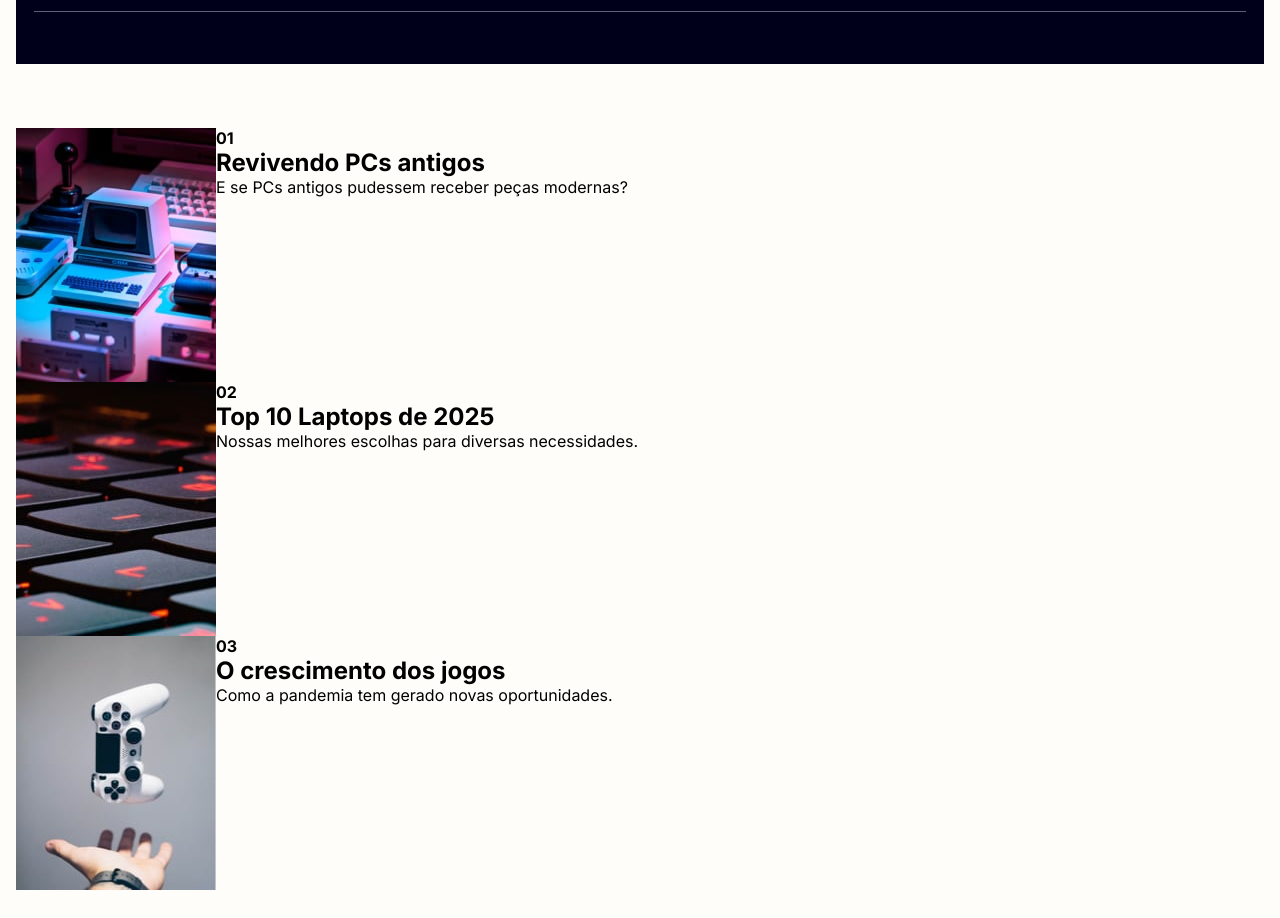
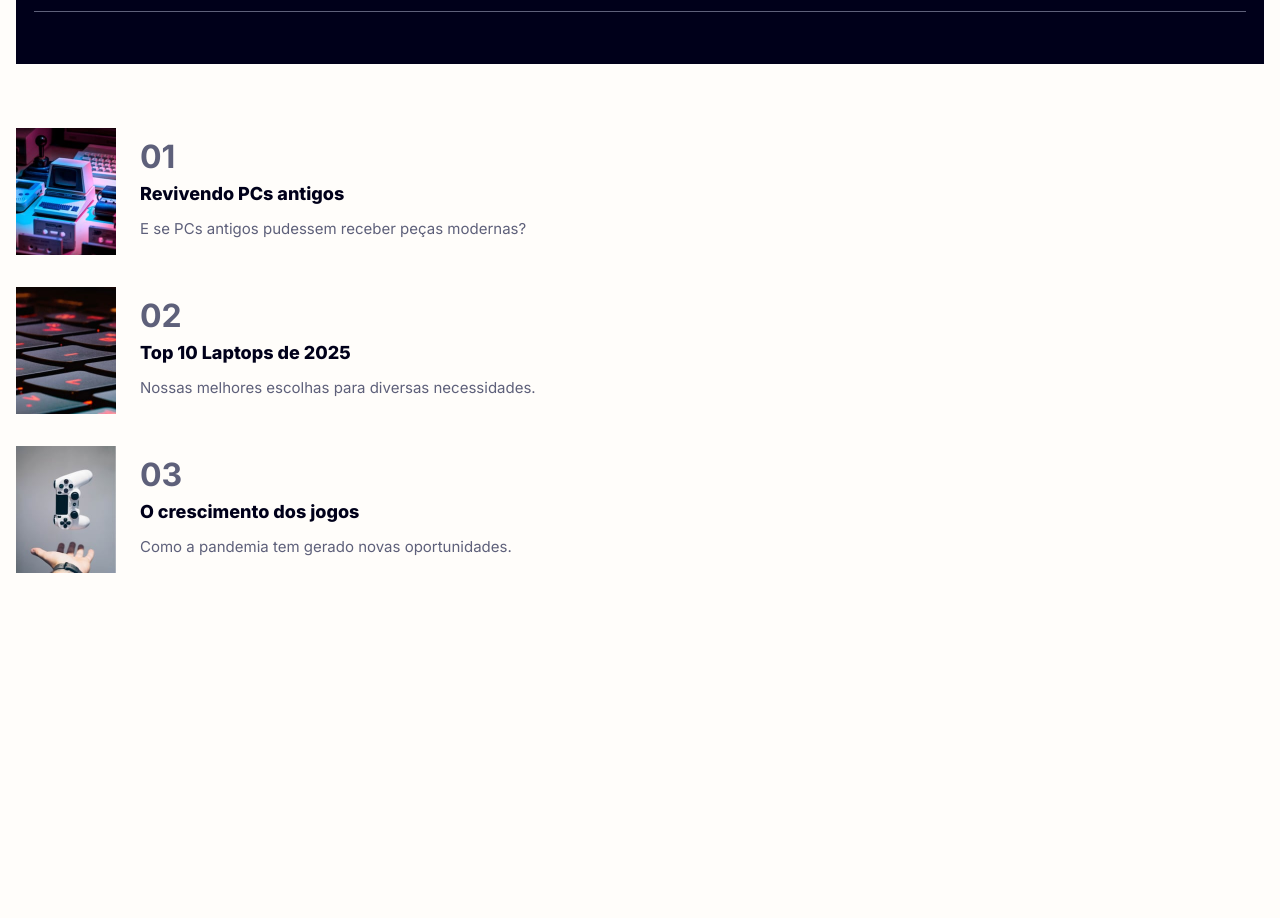
Before and after one commit to CaioDamascenoLK/projeto_noticias, a plain HTML site: page index.html in a window 1280 px wide. Shown: the part 1860-2778 px from the top of the page. After the commit the page ends 2493 px from the top, so only its background shows below. Drawn offline with Linux system fonts and the light colour scheme.

Commit message:
CSS básico completo

```diff
--- a/style.css
+++ b/style.css
@@ -102,4 +102,31 @@ body{
 
 .teceira-secao > div{
     display: flex;
+    align-items: center;
+    gap: 1.5rem;
+    margin-bottom: 2rem;
 }
+
+.teceira-secao img{
+    max-width: 6.25rem;
+}
+
+.teceira-secao strong{
+    color: var(--gunmetal);
+    line-height: 100%;
+    font-size: 2rem;
+}
+
+.teceira-secao h2{
+    color: var(--dark-blue);
+    font-size: 1.125rem;
+    font-weight: 800;
+    line-height: 1.5rem;
+    margin-block: 0.6rem;
+}
+
+.teceira-secao p{
+    font-size: 0.9375rem;
+    line-height: 1.625rem;
+    color: var(--gunmetal);
+}
```
